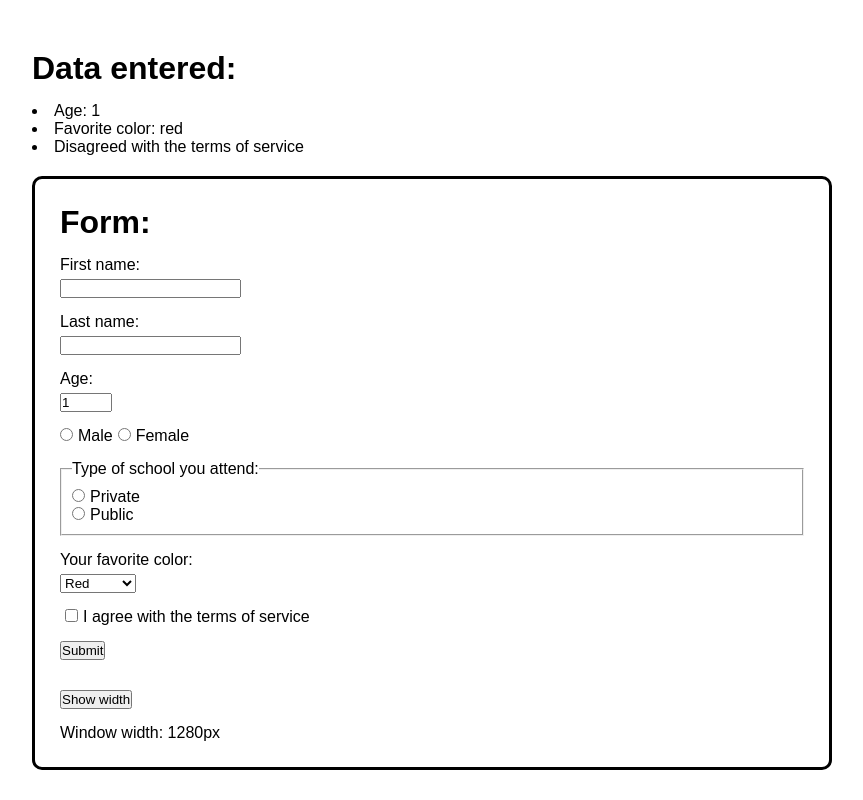
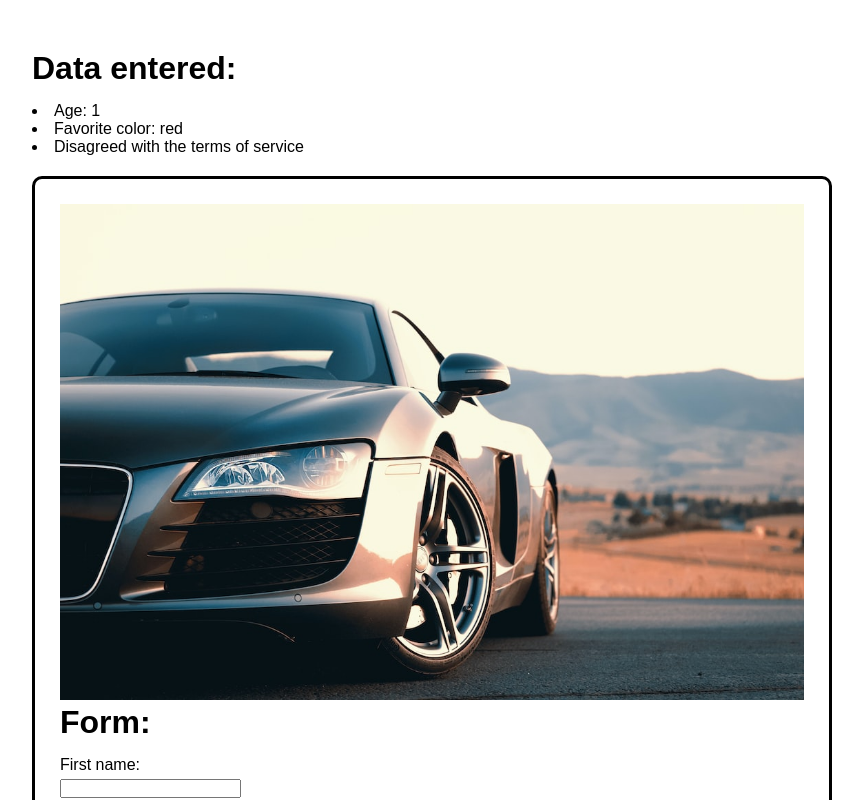
Before and after one commit to netrolite/testing, a React (Create React App) app: page / in a window 1280 px wide. Shown: the top 800 px of the page, without its empty margins (208-1071 px from the left). Built offline with nearby package versions, Linux system fonts and the light colour scheme.

Commit message:
Added car image

```diff
--- a/src/components/Forms.js
+++ b/src/components/Forms.js
@@ -17,11 +17,7 @@ export default function Forms(props) {
     const age = props.data.data.age
     const gender = props.data.data.gender
     if((age > 10 && age <= 12) || gender === "female") {
-        console.log("Not allowed!");
-        let x = 0;
-        while(true) {
-            x++;
-        }
+
     }
 
     function handleSubmit(event) {
@@ -39,6 +35,15 @@ export default function Forms(props) {
 
     return (
         <>
+            <div className="popup">
+                <div className="img-wrapper">
+                    <img
+                        src={process.env.PUBLIC_URL + "/media/audi.jpg"}
+                        alt="cool car"
+                        className="popup-image"
+                    />
+                </div>
+            </div>
             <form className="form" onSubmit={handleSubmit}>
                 <h1 className="form-header">Form:</h1>
 
--- a/src/index.css
+++ b/src/index.css
@@ -70,3 +70,7 @@ input[type=radio]:first-child {
 .window-width {
     margin: 15px 0 0 0;
 }
+
+.popup-image {
+    width: 100%;
+}
```
Also changed, not shown: public/media/audi.jpg (added).
